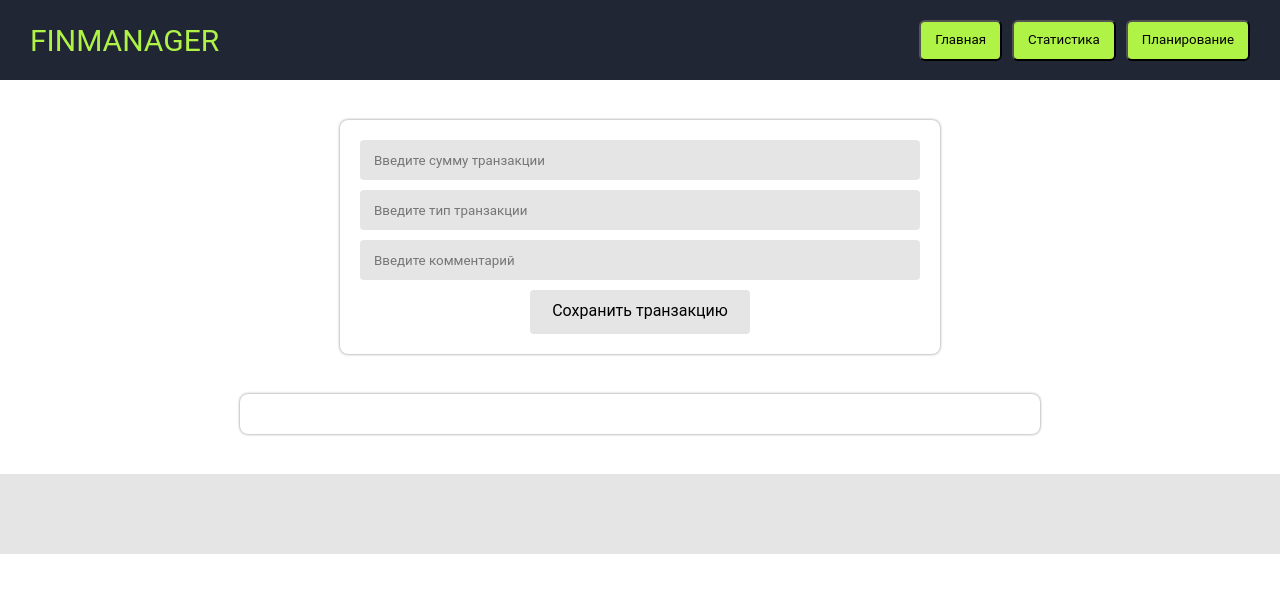
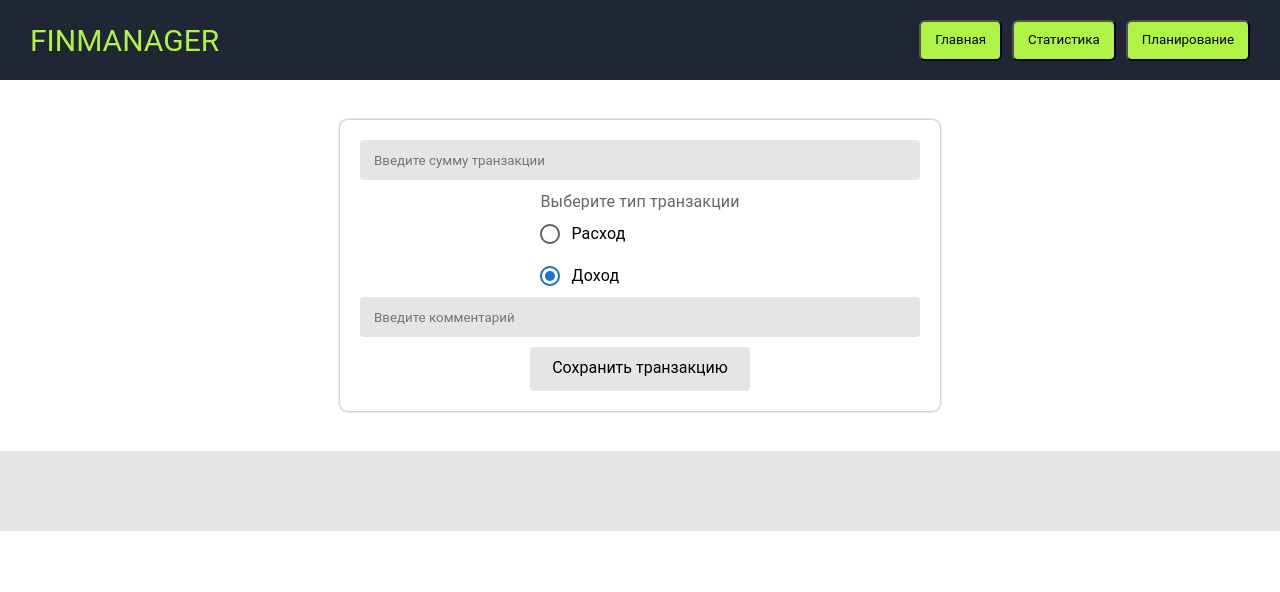
Before and after one commit to your-m1nd/fin-manager, a React (Create React App) app: page / in a window 1280 px wide. Shown: the top 592 px of the page. Built offline with nearby package versions, Linux system fonts and the light colour scheme.

Commit message:
add mui, add styles, add buttons and components

```diff
--- a/package.json
+++ b/package.json
@@ -3,6 +3,9 @@
   "version": "0.1.0",
   "private": true,
   "dependencies": {
+    "@emotion/react": "^11.11.1",
+    "@emotion/styled": "^11.11.0",
+    "@mui/material": "^5.14.13",
     "@testing-library/jest-dom": "^5.17.0",
     "@testing-library/react": "^13.4.0",
     "@testing-library/user-event": "^13.5.0",
--- a/src/App.js
+++ b/src/App.js
@@ -1,10 +1,19 @@
-import React from "react";
+import React, { useState } from "react";
+import Head from "./components/views/global/Head";
 import Main from "./components/pages/Main";
+import Stat from "./components/pages/Stat";
 
 function App() {
+
+  const [showPage, setShowPage] = useState('main');
+  const [ data, setData ] = useState([]);
+
   return (
     <React.Fragment>
-      <Main></Main>
+      <Head action={setShowPage}></Head>
+      { showPage === 'main'
+      ? <Main action={setData}></Main>
+      : <Stat statData={data}></Stat> }
     </React.Fragment>
   );
 }
--- a/src/components/pages/Main.jsx
+++ b/src/components/pages/Main.jsx
@@ -1,19 +1,23 @@
 import React, { useState } from 'react';
-import Head from '../views/global/Head';
+import Radio from '@mui/material/Radio';
+import RadioGroup from '@mui/material/RadioGroup';
+import FormControlLabel from '@mui/material/FormControlLabel';
+import FormControl from '@mui/material/FormControl';
+import FormLabel from '@mui/material/FormLabel';
 import Foot from '../views/global/Foot';
 import InputComponent from '../comps/Input';
-import DataList from '../views/local/DataList';
 import css from '../../styles/form.css';
 
 const { FormContainer, Button } = css;
 
-const Main = () => {
+const Main = (props) => {
+
+    const { action } = props;
 
     const [ value, setValue ] = useState('');
-    const [ type, setType ] = useState('');
+    const [ type, setType ] = useState('доход');
     const [ comment, setComment ] = useState('');
 
-    const [ data, setData ] = useState([]);
 
     const validation = () => {
         if (value.length > 2 && type ) {
@@ -29,24 +33,58 @@ const Main = () => {
        //         }
         //        )
 
-            setData(
+            action(
                 prev =>  [ ...prev, dataLine]
                 )
 
             setValue('')
-            setType('')
+            setType('доход')
             setComment('')
 
         } else console.log('Ошибка валидации')
     }
 
+    const handleChange = (event) => {
+        setType(event.target.value);
+      };
+
+    const handleChangeComment = (event) => {
+        setComment(event.target.value);
+      };
+
     return (
         <React.Fragment>
-            <Head></Head>
             <FormContainer>
                 <InputComponent inputValue={value} action={setValue} placeholder={'Введите сумму транзакции'}/>
-                <InputComponent inputValue={type} action={setType} placeholder={'Введите тип транзакции'}/>
-                <InputComponent inputValue={comment} action={setComment} placeholder={'Введите комментарий'}/>
+            <FormControl>
+            <FormLabel id="demo-controlled-radio-buttons-group">Выберите тип транзакции</FormLabel>
+            <RadioGroup
+                aria-labelledby="demo-controlled-radio-buttons-group"
+                name="controlled-radio-buttons-group"
+                value={type}
+                onChange={handleChange}
+            >
+                <FormControlLabel value="расход" control={<Radio />} label="Расход" />
+                <FormControlLabel value="доход" control={<Radio />} label="Доход" />
+            </RadioGroup>
+            </FormControl>
+            { type === 'доход' && <InputComponent inputValue={comment} action={setComment} placeholder={'Введите комментарий'}/>}
+            { type === 'расход' && <FormControl>
+            <FormLabel id="demo-controlled-radio-buttons-group">Выберите тип расходов</FormLabel>
+            <RadioGroup
+                aria-labelledby="demo-controlled-radio-buttons-group"
+                name="controlled-radio-buttons-group"
+                value={comment}
+                onChange={handleChangeComment}
+            >
+                <FormControlLabel value="покупка продуктов" control={<Radio />} label="Покупка продуктов" />
+                <FormControlLabel value="оплата счетов" control={<Radio />} label="Оплата счетов" />
+                <FormControlLabel value="покупка одежды" control={<Radio />} label="Покупка одежды" />
+                <FormControlLabel value="расходы на транспорт" control={<Radio />} label="Расходы на транспорт" />
+                <FormControlLabel value="развлечения" control={<Radio />} label="Развлечения" />
+                <FormControlLabel value="путешествия" control={<Radio />} label="Путешествия" />
+            </RadioGroup>
+            </FormControl>}
                 <Button
                 backgroundColor={
                     value.length < 3     ?
@@ -58,7 +96,6 @@ const Main = () => {
                 onClick={validation}
                 >Сохранить транзакцию</Button>
             </FormContainer>
-            <DataList data={data}/>
             <Foot></Foot>
         </React.Fragment>
     )
--- a/src/components/pages/Stat.jsx
+++ b/src/components/pages/Stat.jsx
@@ -1,8 +1,16 @@
 import React from 'react';
+import Foot from '../views/global/Foot';
+import DataList from '../views/local/DataList';
 
-const Stat = () => {
+const Stat = (props) => {
+
+    const {statData} = props;
+
     return (
-        <React.Fragment></React.Fragment>
+        <React.Fragment>
+            <DataList data={statData}/>
+            <Foot></Foot>
+        </React.Fragment>
     )
 }
 
--- a/src/components/views/global/Head.jsx
+++ b/src/components/views/global/Head.jsx
@@ -13,14 +13,18 @@ const buttonCSS = {
 
 }
 
-const Head = () => {
+const Head = (props) => {
+
+    const { action } = props
+
+
     return (
         <React.Fragment>
             <HeaderContainer>
                 <HeaderCSS.Logo>FINMANAGER</HeaderCSS.Logo>
                 <HeaderCSS.MenuContainer>
-                    <button style={buttonCSS}>Главная</button>
-                    <button style={buttonCSS}>Статистика</button>
+                    <button onClick={() => action('main')} style={buttonCSS}>Главная</button>
+                    <button onClick={() => action('stat')} style={buttonCSS}>Статистика</button>
                     <button style={buttonCSS}>Планирование</button>
                 </HeaderCSS.MenuContainer>
             </HeaderContainer>
--- a/src/components/views/local/DataList.jsx
+++ b/src/components/views/local/DataList.jsx
@@ -1,25 +1,84 @@
-import React from "react";
+import React, { useEffect, useState } from "react";
 import css from "../../../styles/dataList.css";
 
-const { DataContainer, ContentLine, ContentCell } = css;
+const { DataContainer, ContentLine, ContentCell, ButtonsLine, ButtonItem } = css;
 
 const DataList = (props) => {
 
     const { data = [] } = props;
+    const [ dataType, setDataType] = useState('расход');
+
+    const filterData = data.filter(item => item.split('::')[1] === dataType)
+
+    const filterDataSumm = data.filter(item => item.split('::')[1] === dataType)
+.reduce((summ, item) => {
+
+        return summ + +(item.split('::')[0].split(' ')[0] + item.split('::')[0].split(' ')[1])
+
+    }, 0)
+//не работает вычитание и сложение сумм
+    const filterDataDelta = data.reduce((summ, item) => {
+        if (item.split('::')[1] === 'доход') {
+
+        return summ + +(item.split('::')[0].split(' ')[0] + item.split('::')[0].split(' ')[1])
+        } else {
+
+        return summ - +(item.split('::')[0].split(' ')[0] + item.split('::')[0].split(' ')[1])
+        }
+    }, 0)
+
+
+    const reduceDataType1 = () => setDataType('доход');
+    const reduceDataType2 = () => setDataType('расход');
+    const reduceDataType3 = () => setDataType('')
+
+
+    useEffect(() => {
+        console.log(data);
+
+    }, []);
+
 
     return (
         <React.Fragment>
+            <ButtonsLine>
+                    <ButtonItem onClick={reduceDataType1}>Доходы</ButtonItem>
+                    <ButtonItem onClick={reduceDataType2}>Расходы</ButtonItem>
+                    <ButtonItem onClick={reduceDataType3}>Общее</ButtonItem>
+                </ButtonsLine>
             <DataContainer>
-                { data.map((item, index) => {
+                { filterData.length > 0 && <React.Fragment>
+                { filterData.map((item, index) => {
                     return (
-                        <ContentLine key={index} >
+                        <ContentLine key={index} style={{marginBottom: '10px'}}>
                         <ContentCell width={'20%'}>{item.split('::')[0]}</ContentCell>
                         <ContentCell width={'20%'}>{item.split('::')[1]}</ContentCell>
                         <ContentCell width={'60%'}>{item.split('::')[2]}</ContentCell>
                     </ContentLine>
                     )
-
                 })}
+                 <ContentLine>
+                        <ContentCell width={'20%'}>{filterDataSumm}</ContentCell>
+                        <ContentCell width={'20%'}>----</ContentCell>
+                        <ContentCell width={'60%'}>----</ContentCell>
+                    </ContentLine>
+                </React.Fragment>}
+                {filterData.length === 0 && <React.Fragment>
+                    { data.map((item, index) => {
+                    return (
+                        <ContentLine key={index} style={{marginBottom: '10px'}}>
+                        <ContentCell width={'20%'}>{item.split('::')[0]}</ContentCell>
+                        <ContentCell width={'20%'}>{item.split('::')[1]}</ContentCell>
+                        <ContentCell width={'60%'}>{item.split('::')[2]}</ContentCell>
+                    </ContentLine>
+                    )
+                })}
+                 <ContentLine>
+                        <ContentCell width={'20%'}>{filterDataDelta}</ContentCell>
+                        <ContentCell width={'20%'}>----</ContentCell>
+                        <ContentCell width={'60%'}>----</ContentCell>
+                    </ContentLine>
+                    </React.Fragment>}
             </DataContainer>
         </React.Fragment>
     )
--- a/src/styles/dataList.css.js
+++ b/src/styles/dataList.css.js
@@ -28,6 +28,24 @@ const css = {
     width: ${props => props.width};
     font-size: 14px;
     text-align: center;
+    `,
+    ButtonsLine: styled.div`
+    display: flex;
+    flex-direction: row;
+    align-items: center;
+    justify-content: flex-start;
+    position: relative;
+    width: 800px;
+    margin: 0 auto;
+    margin-top: 40px;
+    `,
+    ButtonItem: styled.span`
+    display: block;
+    position: relative;
+    font-size: 13px;
+    color: grey;
+    margin-right: 40px;
+    cursor: pointer;
     `
 }
 
```
Also changed, not shown: 1 other file (tests, documents, lock files or other folders).
